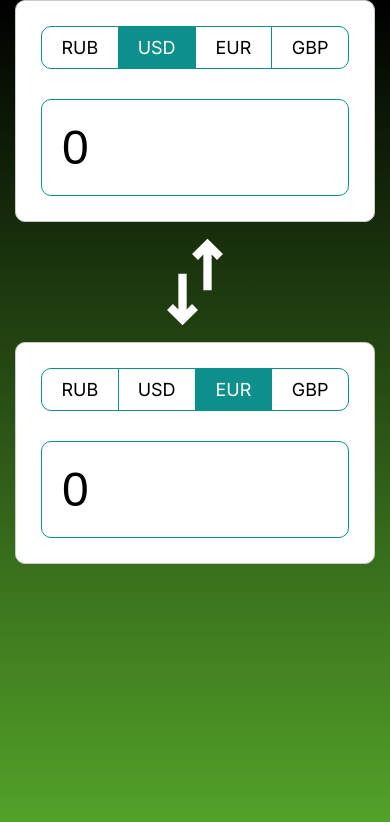
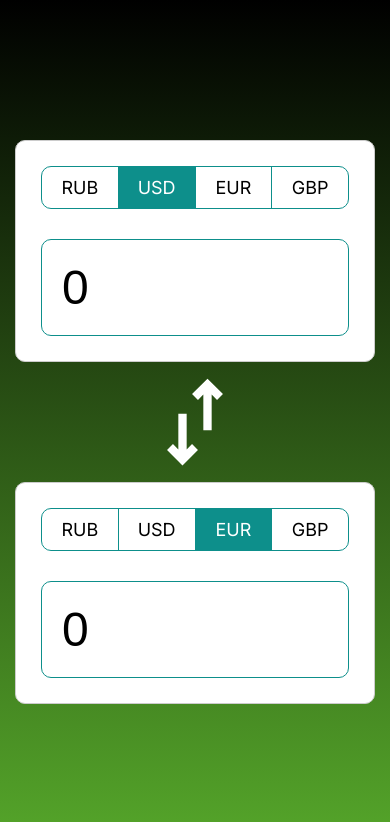
Before and after one commit to kazrias/currency-converter, a React (Vite) app: page / in a window 390 px wide. Shown: the top 822 px of the page. Built offline with nearby package versions, Linux system fonts and the light colour scheme; no server answers.

Commit message:
height:100vh

```diff
--- a/src/App.scss
+++ b/src/App.scss
@@ -27,10 +27,14 @@ body {
     transform: rotate(90deg);
     margin: 10px 0;
   }
+  body{
+    height: auto;
+  }
   .App{
-    height: 100%;
+    height: 100vh;
     padding-top: 0;
     flex-direction: column;
   }
 
+
 }
```
